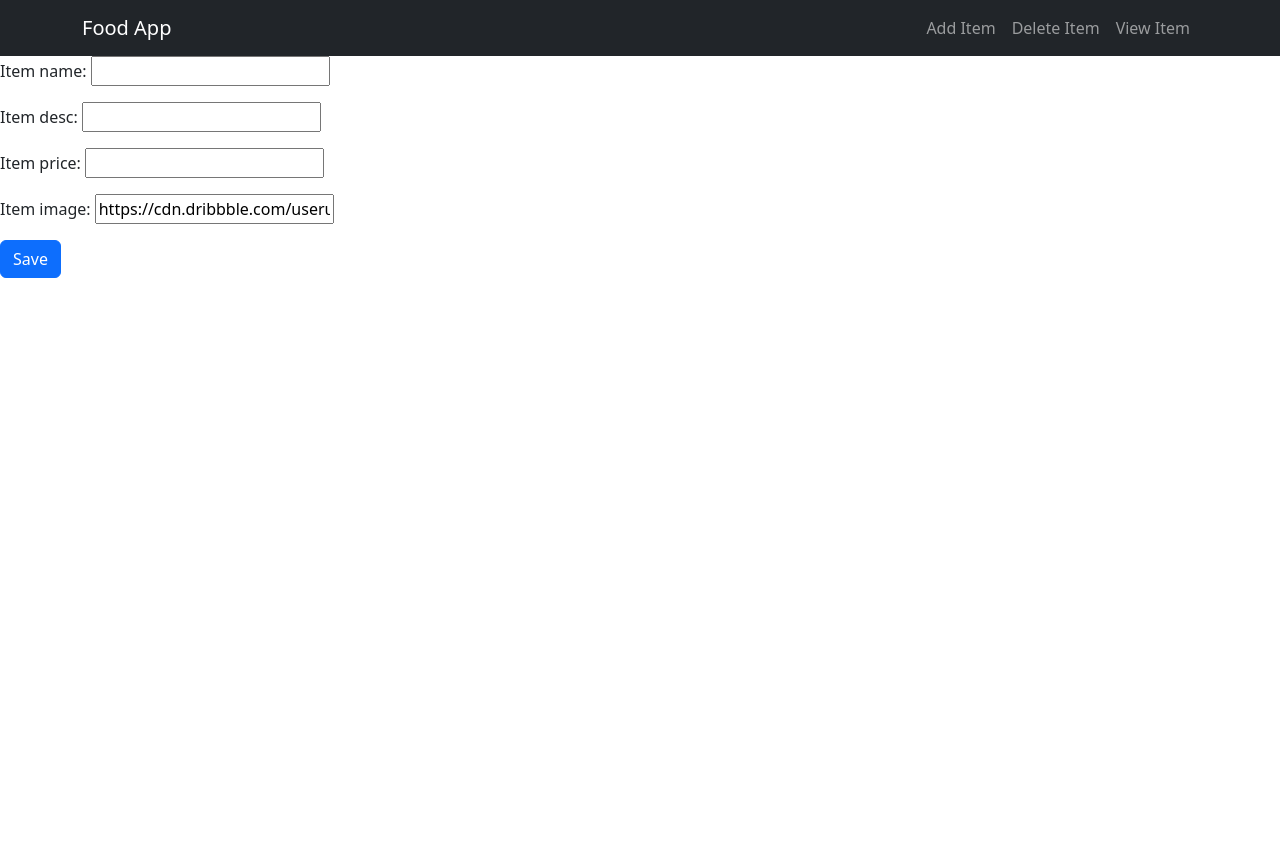
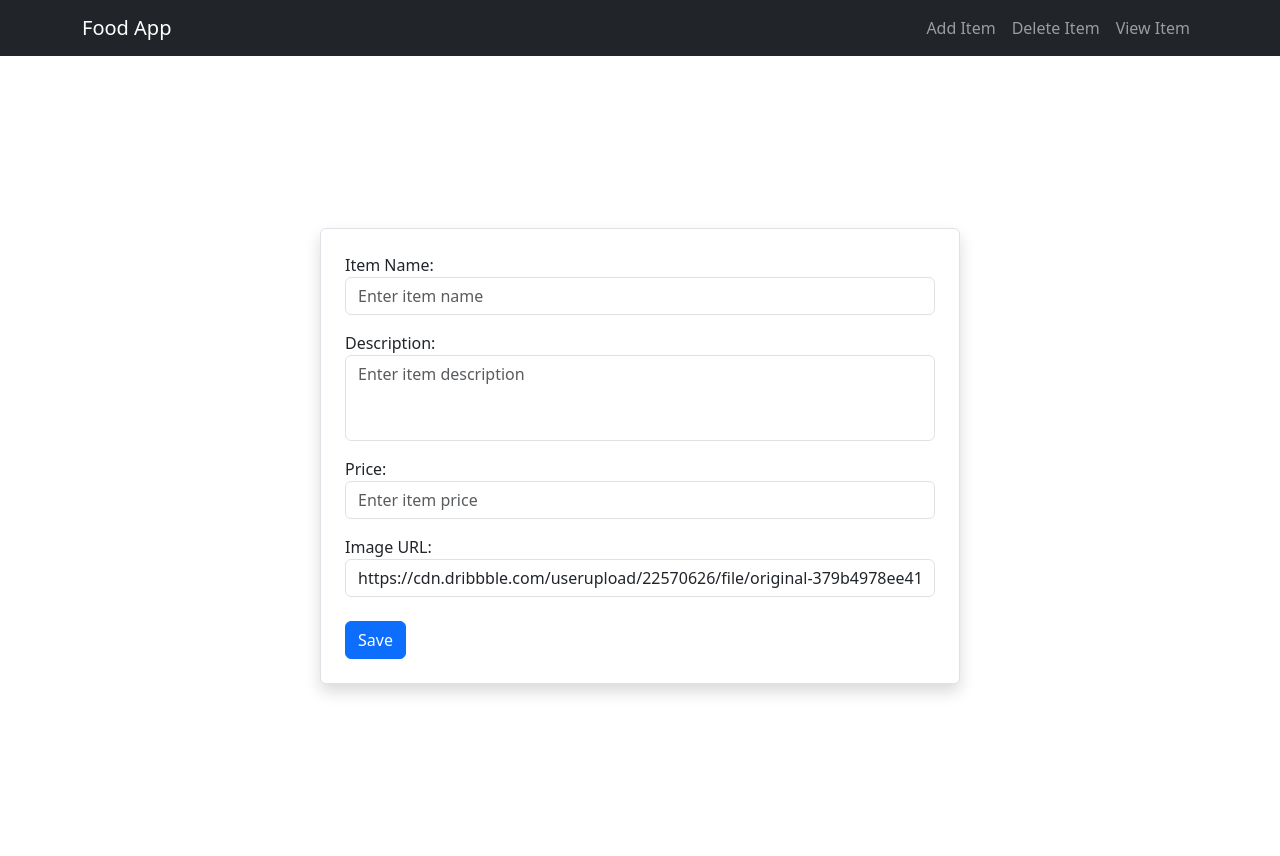
Before and after one commit to tamim-vaiya/FoodApp, a Django app: page /food/add/ in a window 1280 px wide. Before the commit the page ends 278 px from the top, so only its background shows below. Run offline with Django 5.2, Linux system fonts and the light colour scheme.

Commit message:
improved item-delete ui, item-form ui and added widgets in forms.py

```diff
--- a/food/forms.py
+++ b/food/forms.py
@@ -5,3 +5,33 @@ class ItemForm(forms.ModelForm):
     class Meta:
         model = Item
         fields = ['item_name', 'item_desc', 'item_price', 'item_image']
+
+        widgets = {
+            'item_name': forms.TextInput(attrs={
+                'class': 'form-control',
+                'placeholder': 'Enter item name',
+                'maxlength': '200',
+            }),
+            'item_desc': forms.Textarea(attrs={
+                'class': 'form-control',
+                'placeholder': 'Enter item description',
+                'maxlength': '200',
+                'rows': 3,
+                'style': 'resize: none;',
+            }),
+            'item_price': forms.NumberInput(attrs={
+                'class': 'form-control',
+                'placeholder': 'Enter item price',
+                'min': '0',
+            }),
+            'item_image': forms.URLInput(attrs={
+                'class': 'form-control',
+                'placeholder': 'Enter image URL',
+            }),
+        }
+        labels = {
+            'item_name': 'Item Name',
+            'item_desc': 'Description',
+            'item_price': 'Price',
+            'item_image': 'Image URL',
+        }
--- a/food/templates/food/item-form.html
+++ b/food/templates/food/item-form.html
@@ -1,9 +1,13 @@
 {% extends "food/base.html" %}
 
 {% block body %}
-    <form method='POST'>
-        {% csrf_token %}
-        {{ form.as_p}}
-        <button type='submit' class='btn btn-primary'>Save</button>
-    </form>
+<div class="d-flex justify-content-center align-items-center vh-100">
+    <div class="container p-4 border rounded shadow" style="width: 50%; background-color: #fff;">
+        <form method="POST">
+            {% csrf_token %}
+            {{ form.as_p }}
+            <button type="submit" class="btn btn-primary mt-2">Save</button>
+        </form>
+    </div>
+</div>
 {% endblock body %}
```
Also changed, not shown: food/templates/food/item-delete.html (+10 -3 lines).
